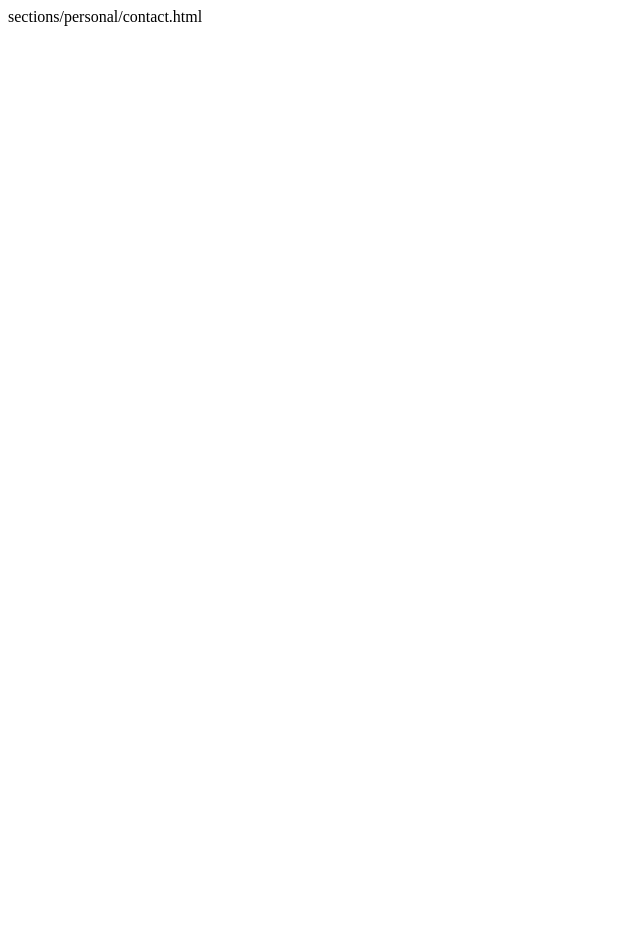
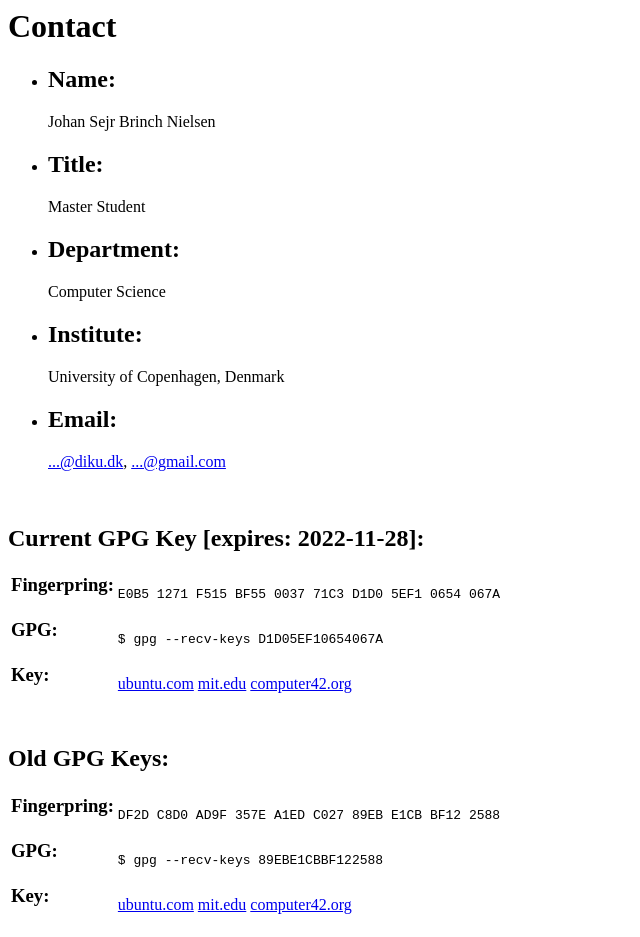
Before and after one commit to brinchj/www, a plain HTML site: page index.html in a window 1280 px wide. Shown: the whole page, without its empty margins (0-640 px from the left). Before the commit the page ends 800 px from the top, so only its background shows below. Drawn offline with Linux system fonts and the light colour scheme.

Commit message:
Add index.html

```diff
--- a/index.html
+++ b/index.html
@@ -1 +1,89 @@
-sections/personal/contact.html
+<h1>Contact</h1>
+
+<ul>
+<li><h2>Name:</h2> Johan Sejr Brinch Nielsen</li>
+<li><h2>Title:</h2> Master Student</li>
+<li><h2>Department:</h2> Computer Science</li>
+<li><h2>Institute:</h2> University of Copenhagen, Denmark</li>
+<li><h2>Email:</h2>
+  <a href="http://mailhide.recaptcha.net/d?k=01IqO8kY1j5ppOlaYg_IjRgg==&amp;c=wY227GBKFHWcFPbo9wy1-A=="
+  onclick="window.open('http://mailhide.recaptcha.net/d?k=01IqO8kY1j5ppOlaYg_IjRgg==&amp;c=wY227GBKFHWcFPbo9wy1-A==',
+  '',
+  'toolbar=0,scrollbars=0,location=0,statusbar=0,menubar=0,resizable=0,width=500,height=300');
+  return false;" title="Reveal this e-mail address">...@diku.dk</a>,
+  <a href="http://mailhide.recaptcha.net/d?k=01SX6Ge-qpLtoY-Jf5cnTorA==&amp;c=_HL6I2SAnPe4x6Fszc0YdF0_NTYhIGWQeG7xghHo9IA=" onclick="window.open('http://mailhide.recaptcha.net/d?k=01SX6Ge-qpLtoY-Jf5cnTorA==&amp;c=_HL6I2SAnPe4x6Fszc0YdF0_NTYhIGWQeG7xghHo9IA=', '', 'toolbar=0,scrollbars=0,location=0,statusbar=0,menubar=0,resizable=0,width=500,height=300'); return false;" title="Reveal this e-mail address">...@gmail.com</a></li>
+</ul>
+
+<br/>
+
+<h2>Current GPG Key [expires: 2022-11-28]:</h2>
+<table>
+  <tr>
+    <td>
+      <h3>Fingerpring:</h3>
+    </td><td>
+      <tt>E0B5 1271 F515 BF55 0037  71C3 D1D0 5EF1 0654 067A</tt>
+    </td>
+  </tr>
+  <tr>
+    <td>
+      <h3>GPG:</h3>
+    </td><td>
+        <tt>$ gpg --recv-keys D1D05EF10654067A</tt>
+    </td>
+  </tr><tr>
+    <td>
+      <h3>Key:</h3>
+    </td><td>
+      <a rel="external"
+         href="http://keyserver.ubuntu.com:11371/pks/lookup?op=vindex&amp;search=0xE0B51271F515BF55003771C3D1D05EF10654067A"
+         >
+        ubuntu.com</a>
+      <a rel="external"
+         href="http://pgp.mit.edu:11371/pks/lookup?op=vindex&amp;search=0xE0B51271F515BF55003771C3D1D05EF10654067A"
+         >
+        mit.edu</a>
+      <a rel="external"
+         href="http://keyserver.computer42.org:11371/pks/lookup?op=vindex&amp;search=0xE0B51271F515BF55003771C3D1D05EF10654067A"
+         >
+        computer42.org</a>
+    </td>
+  </tr>
+</table>
+
+<br />
+
+<h2>Old GPG Keys:</h2>
+<table>
+  <tr>
+    <td>
+      <h3>Fingerpring:</h3>
+    </td><td>
+      <tt>DF2D C8D0 AD9F 357E A1ED C027 89EB E1CB BF12 2588</tt>
+    </td>
+  </tr>
+  <tr>
+    <td>
+      <h3>GPG:</h3>
+    </td><td>
+        <tt>$ gpg --recv-keys 89EBE1CBBF122588</tt>
+    </td>
+  </tr><tr>
+    <td>
+      <h3>Key:</h3>
+    </td><td>
+      <a rel="external"
+         href="http://keyserver.ubuntu.com:11371/pks/lookup?op=vindex&amp;search=0xDF2DC8D0AD9F357EA1EDC02789EBE1CBBF122588"
+         >
+        ubuntu.com</a>
+      <a rel="external"
+         href="http://pgp.mit.edu:11371/pks/lookup?op=vindex&amp;search=0xDF2DC8D0AD9F357EA1EDC02789EBE1CBBF122588"
+         >
+        mit.edu</a>
+      <a rel="external"
+         href="http://keyserver.computer42.org:11371/pks/lookup?op=vindex&amp;search=0xDF2DC8D0AD9F357EA1EDC02789EBE1CBBF122588"
+         >
+        computer42.org</a>
+    </td>
+  </tr>
+</table>
```
